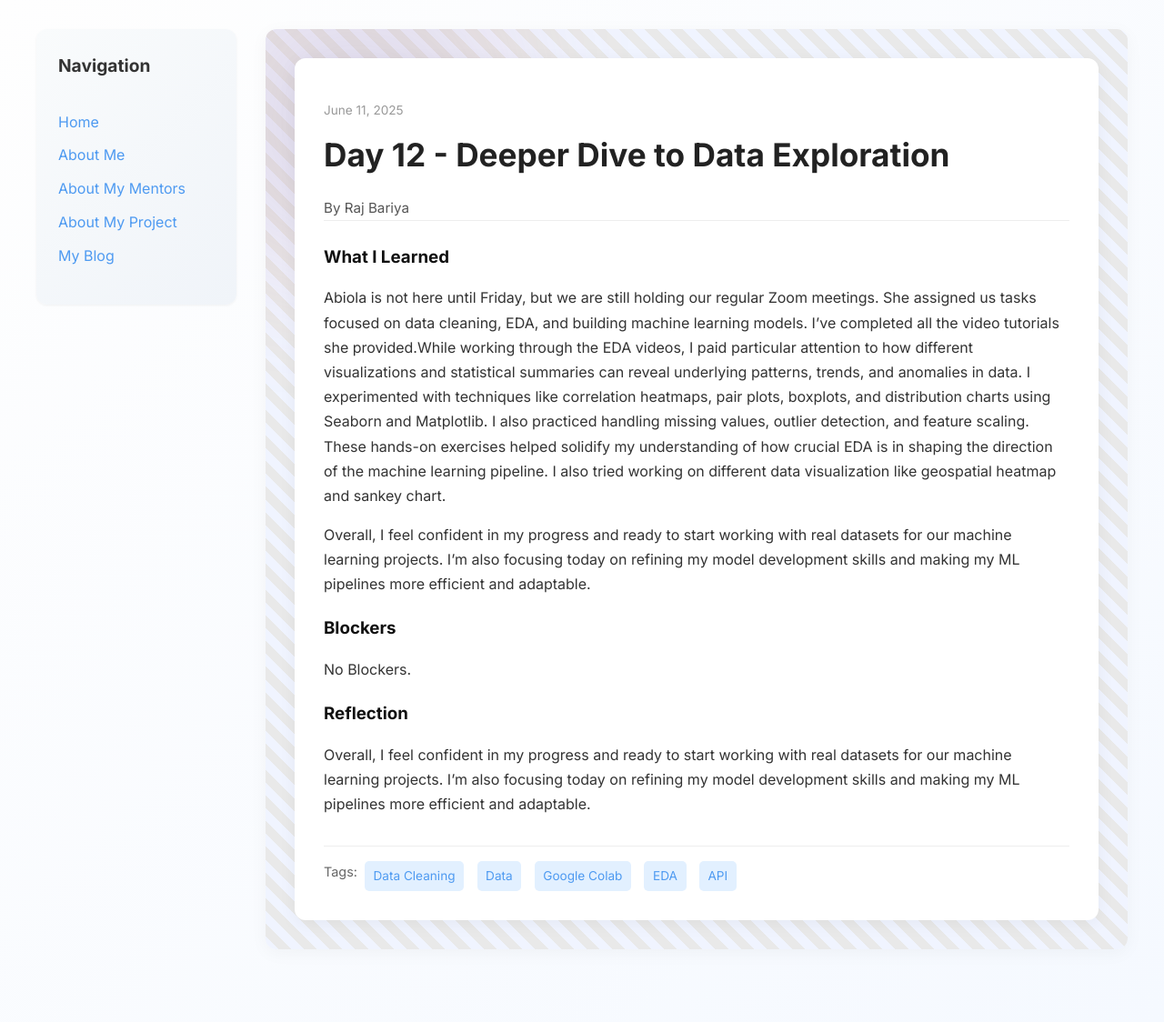
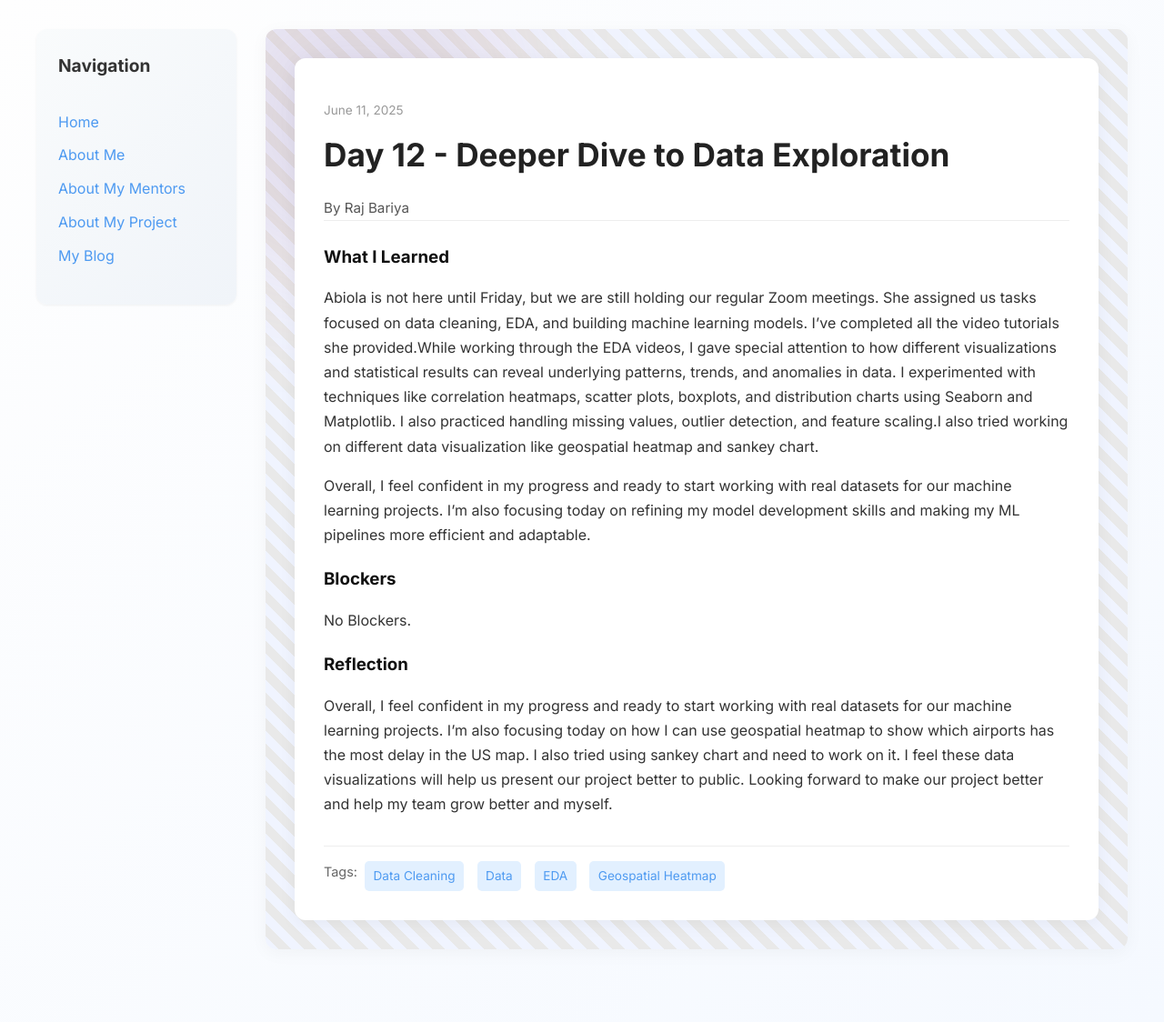
Before and after one commit to rajbariyaa/rajbariyaa.github.io, a Jekyll site: the page built from _posts/2025-06-11-day-12.md, in a window 1280 px wide. Shown: the whole page at 91% size. Built offline with Jekyll 4.4.1, drawn with Linux system fonts in a browser that asks for light colours.

Commit message:
Update 2025-06-11-day-12.md

```diff
--- a/_posts/2025-06-11-day-12.md
+++ b/_posts/2025-06-11-day-12.md
@@ -4,15 +4,15 @@ title: "Day 12 -  Deeper Dive to Data Exploration "
 date: 2025-06-11
 author: Raj Bariya
 permalink: /day12.html
-tags: ["Data Cleaning", "Data" ,"Google Colab", "EDA","API"]
+tags: ["Data Cleaning", "Data" , "EDA","Geospatial Heatmap"]
 
 what_i_learned: |
-  Abiola is not here until Friday, but we are still holding our regular Zoom meetings. She assigned us tasks focused on data cleaning, EDA, and building machine learning models. I’ve completed all the video tutorials she provided.While working through the EDA videos, I paid particular attention to how different visualizations and statistical summaries can reveal underlying patterns, trends, and anomalies in data. I experimented with techniques like correlation heatmaps, pair plots, boxplots, and distribution charts using Seaborn and Matplotlib. I also practiced handling missing values, outlier detection, and feature scaling. These hands-on exercises helped solidify my understanding of how crucial EDA is in shaping the direction of the machine learning pipeline. I also tried working on different data visualization like geospatial heatmap and sankey chart.
+  Abiola is not here until Friday, but we are still holding our regular Zoom meetings. She assigned us tasks focused on data cleaning, EDA, and building machine learning models. I’ve completed all the video tutorials she provided.While working through the EDA videos, I gave special attention to how different visualizations and statistical results can reveal underlying patterns, trends, and anomalies in data. I experimented with techniques like correlation heatmaps, scatter plots, boxplots, and distribution charts using Seaborn and Matplotlib. I also practiced handling missing values, outlier detection, and feature scaling.I also tried working on different data visualization like geospatial heatmap and sankey chart.
 
   Overall, I feel confident in my progress and ready to start working with real datasets for our machine learning projects. I’m also focusing today on refining my model development skills and making my ML pipelines more efficient and adaptable.
 blockers: |
   No Blockers.
 reflection: |
-  Overall, I feel confident in my progress and ready to start working with real datasets for our machine learning projects. I’m also focusing today on refining my model development skills and making my ML pipelines more efficient and adaptable.
+  Overall, I feel confident in my progress and ready to start working with real datasets for our machine learning projects. I’m also focusing today on how I can use geospatial heatmap to show which airports has the most delay in the US map. I also tried using sankey chart and need to work on it. I feel these data visualizations will help us present our project better to public. Looking forward to make our project better and help my team grow better and myself.
 
 ---
```
